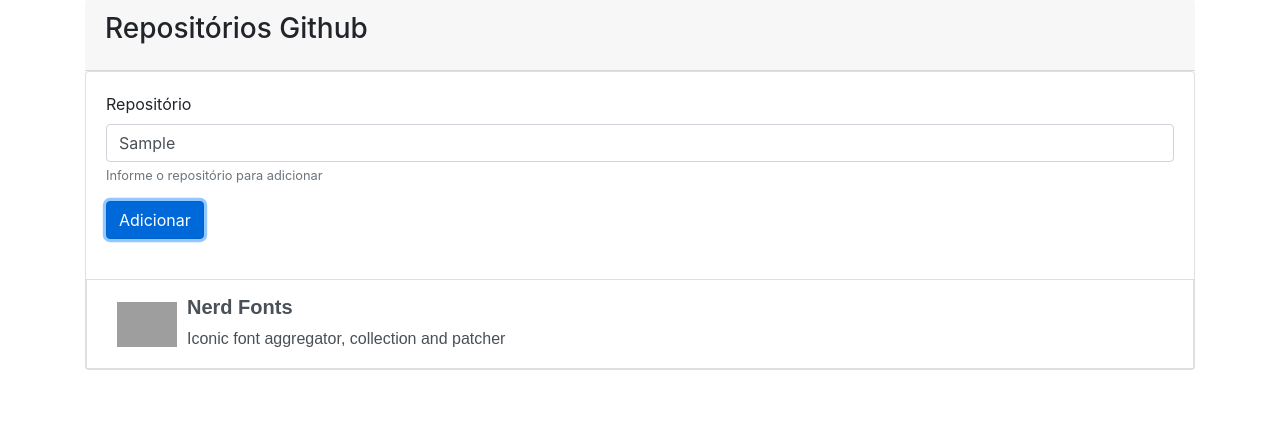
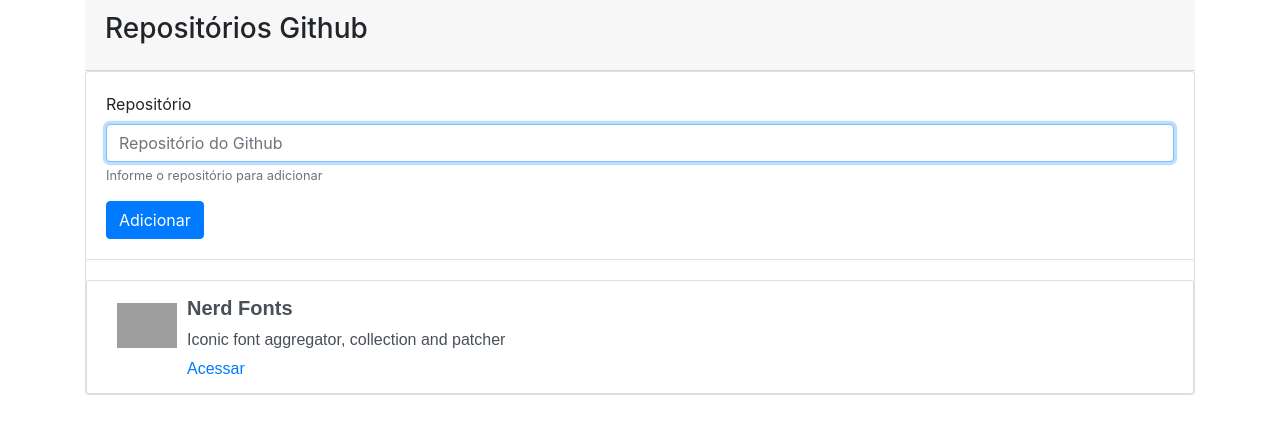
Before and after one commit to ghedin-alison/repo_github, a website built with webpack: page public/index.html in a window 1280 px wide. Both pictures are taken after typing "Sample" into the empty fields and a click on the button "Adicionar". Built offline with nearby package versions, Linux system fonts and the light colour scheme; grey boxes are pictures that could not be loaded.

Commit message:
renderizando a aplicaçao

```diff
--- a/public/index.html
+++ b/public/index.html
@@ -22,13 +22,7 @@
                         <button type="submit" class="btn btn-primary">Adicionar</button>
                     </form>
                 </div>
-                <ul class="list group">
-                    <li class="list-group-item list-group-item-action">
-                        <img src="https://avatars0.githubusercontent.com/u/8083459?v=4" alt="imagem"/>
-                        <strong>Nerd Fonts</strong>
-                        <p>Iconic font aggregator, collection and patcher</p>
-                        <a target="_blank" href="https://github.com/ryanoasis/nerd-fonts"></a>
-                    </li>
+                <ul class="list-group">
                 </ul>
             </div>
         </div>
--- a/src/main.js
+++ b/src/main.js
@@ -6,6 +6,9 @@
 
         // Recuperar o formulario
         this.formulario = document.querySelector('form');
+
+        // Lista
+        this.lista = document.querySelector('.list-group');
 
         // Método para registrar os eventos do formulário
         this.registrarEventos();
@@ -27,7 +30,62 @@
         });
 
         // Renderizar a tela
-        console.log(this.repositorios);
+        this.renderizarTela();
+    }
+    renderizarTela(){
+        // Limpar Conteudo de lista
+        this.lista.innerHTML = '';
+
+        // Percorrer toda a lista de repositorios e criar os elementos
+        this.repositorios.forEach(repositorio => {
+            // Criar o elemento <li>
+            let li = document.createElement('li');
+            li.setAttribute('class', 'list-group-item list-group-item-action');
+
+            // Criar o elemento img
+            let img = document.createElement('img');
+            img.setAttribute('src', repositorio.avatar_url);
+
+            // Adicionar a imagem como filha de lista
+            li.appendChild(img);
+
+            // Criar o elemento strong
+            let strong = document.createElement('strong');
+            let txtNome = document.createTextNode(repositorio.nome);
+            // Adicionar o texto como filho de strong
+            strong.appendChild(txtNome);
+
+            // Adicionar o elemento strong como filho da lista
+            li.appendChild(strong);
+
+            // Criar o elemento <p>
+            let p = document.createElement('p');
+            let txtDescricao = document.createTextNode(repositorio.descricao);
+            p.appendChild(txtDescricao)
+
+            // Adicionar o elemento <p> como filho da lista
+            li.appendChild(p);
+
+            // Criar o elemento <a>
+            let a = document.createElement('a');
+            a.setAttribute('target', '_blank');
+            a.setAttribute('href', repositorio.link);
+            let txtA = document.createTextNode('Acessar');
+            a.appendChild(txtA);
+
+            // Adicionar o elemento <a> como filho da lista
+            li.appendChild(a);
+
+            // Adicionar <li> como filho da <ul>
+            this.lista.appendChild(li)  ;
+
+            // Limpar o conteúdo do input
+            this.formulario.querySelector('input[id=repositorio]').value = '';
+
+            // Adiciona o foco no input
+            this.formulario.querySelector('input[id=repositorio]').focus();
+
+        });
     }
 };
 
```
